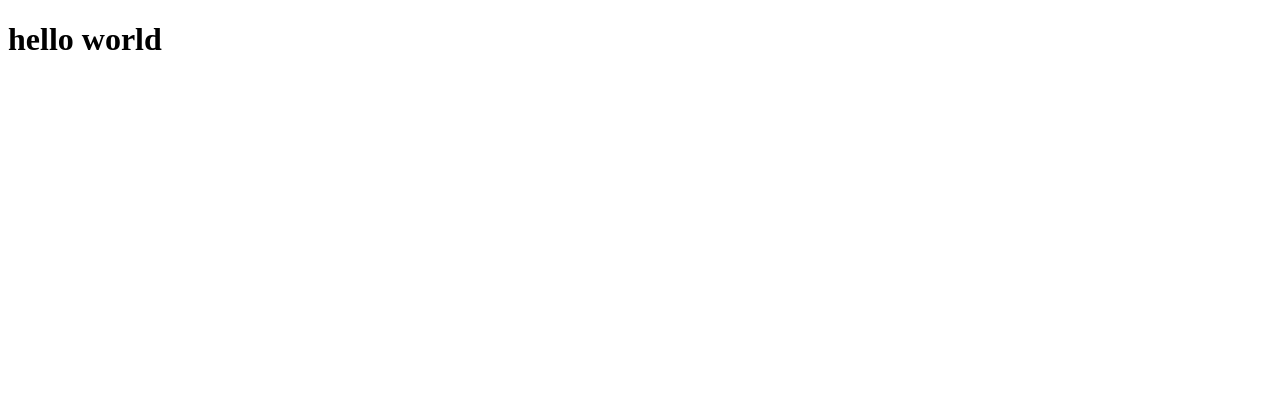
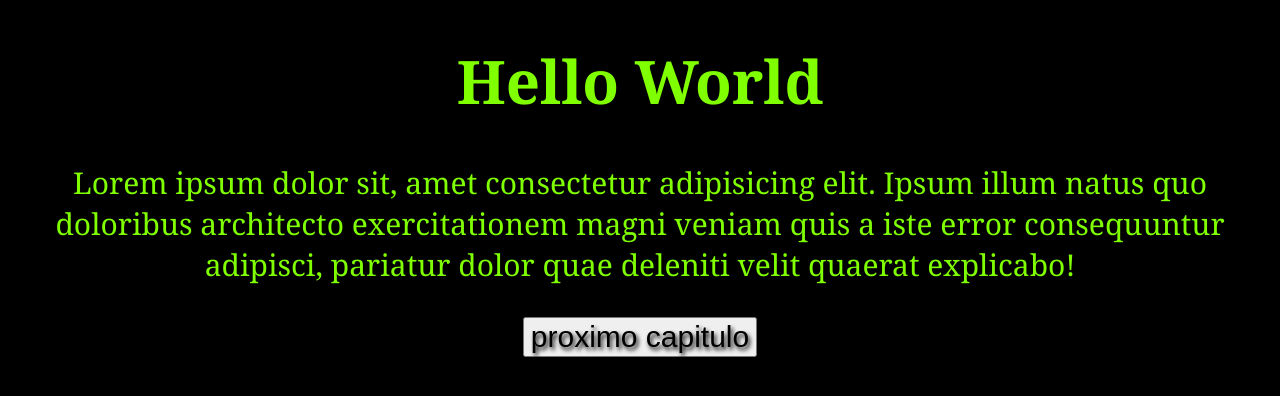
Before and after one commit to edskate/Treinamento08-02-2022, a plain HTML site: page index.html in a window 1280 px wide. Drawn offline with Linux system fonts and the light colour scheme.

Commit message:
novas alterações 03:09

```diff
--- a/app.js
+++ b/app.js
@@ -1,3 +1,4 @@
 console.log([1, 2, 3 ]);
 console.log({"username": "justin", "score": 70.4});
 console.log({"username": "justin", "idade": 45});
+console.log([10,20,30,40]);
--- a/index.html
+++ b/index.html
@@ -6,8 +6,11 @@
               <meta name="viewport" content="width=device-width, initial-scale=1.0">
               <title>Document</title>
               <script src="./app.js"></script>
+              <link rel="stylesheet" href="style.css">
 </head>
 <body>
-       <h1>hello world</h1>
+       <h1>Hello World</h1>
+       <p>Lorem ipsum dolor sit, amet consectetur adipisicing elit. Ipsum illum natus quo doloribus architecto exercitationem magni veniam quis a iste error consequuntur adipisci, pariatur dolor quae deleniti velit quaerat explicabo!</p>
+       <a href="index01.html"><button>proximo capitulo</button> </a>
 </body>
 </html>
--- /dev/null
+++ b/style.css
@@ -0,0 +1,15 @@
+body
+{
+color: chartreuse;
+text-align: center;
+text-shadow: 2px 3px 4px #000;
+font-family: Georgia, 'Times New Roman', Times, serif;
+font-size: 30px;
+background-color: #000;
+
+}
+button{
+font-size: 30px;
+color: #000;
+text-shadow: 2px 3px 4px ;
+}
```
Also changed, not shown: index.01.html (added, +19 -0 lines), index02.html (added, +16 -0 lines), app01.js (added), 1 other file.
